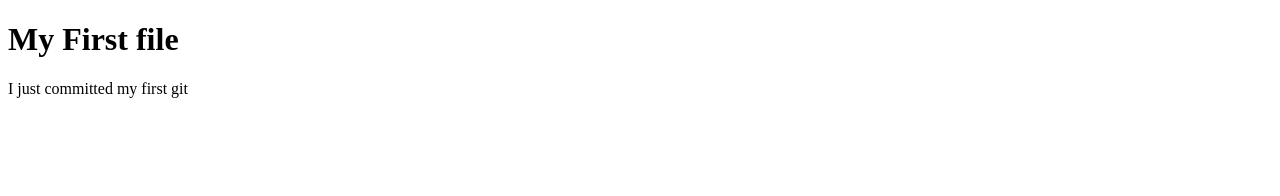
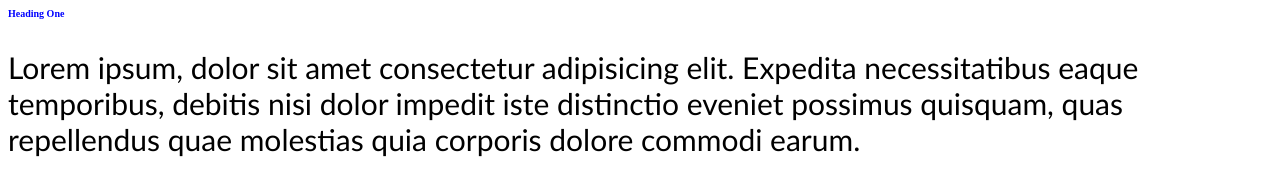
Before and after one commit to SAK425/FirstRepo, a plain HTML site: page index.html in a window 1280 px wide. Drawn offline with Linux system fonts and the light colour scheme.

Commit message:
first css file

```diff
--- a/index.html
+++ b/index.html
@@ -4,10 +4,16 @@
     <meta charset="UTF-8">
     <meta http-equiv="X-UA-Compatible" content="IE=edge">
     <meta name="viewport" content="width=device-width, initial-scale=1.0">
-    <title>Git file</title>
+    <title>Full Stack Session</title>
 </head>
 <body>
-    <h1>My First file</h1>
-    <p>I just committed my first git</p>
+    <h1 style="color:blue; font-size: 10px;">Heading One</h1>
+    <p style="font-size: 30px; font-family: 'Gill Sans', 'Gill Sans MT', Calibri, 'Trebuchet MS', sans-serif;">
+        Lorem ipsum, dolor sit amet consectetur adipisicing elit.
+         Expedita necessitatibus eaque temporibus,
+         debitis nisi dolor impedit iste distinctio eveniet
+        possimus quisquam, quas repellendus quae molestias quia
+        corporis dolore commodi earum.
+    </p>
 </body>
 </html>
```
